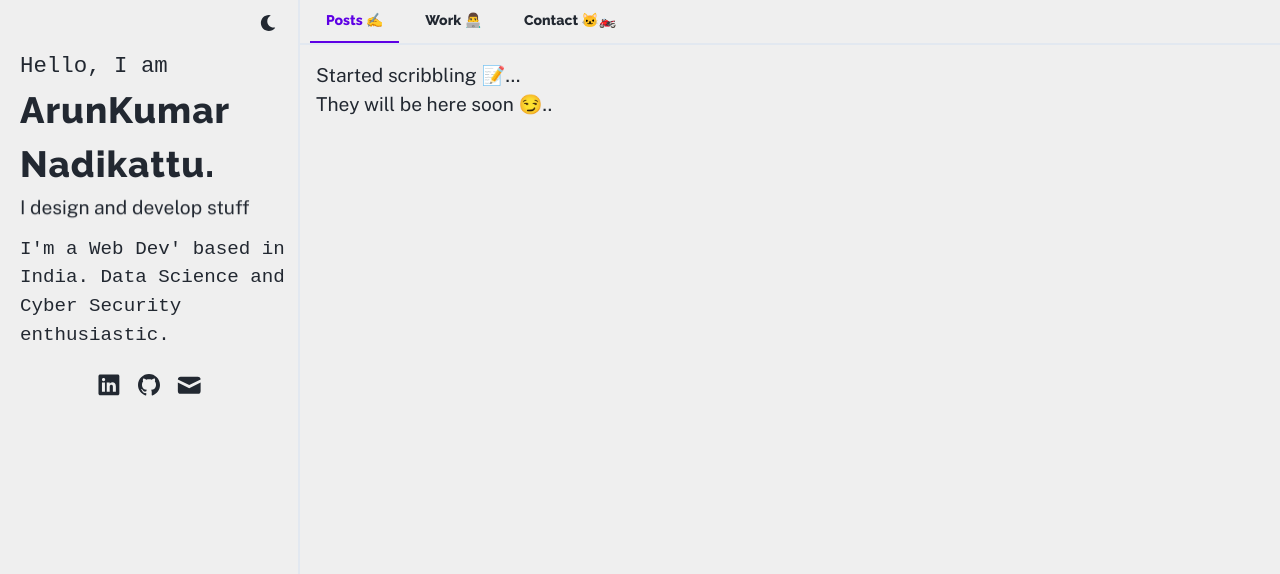
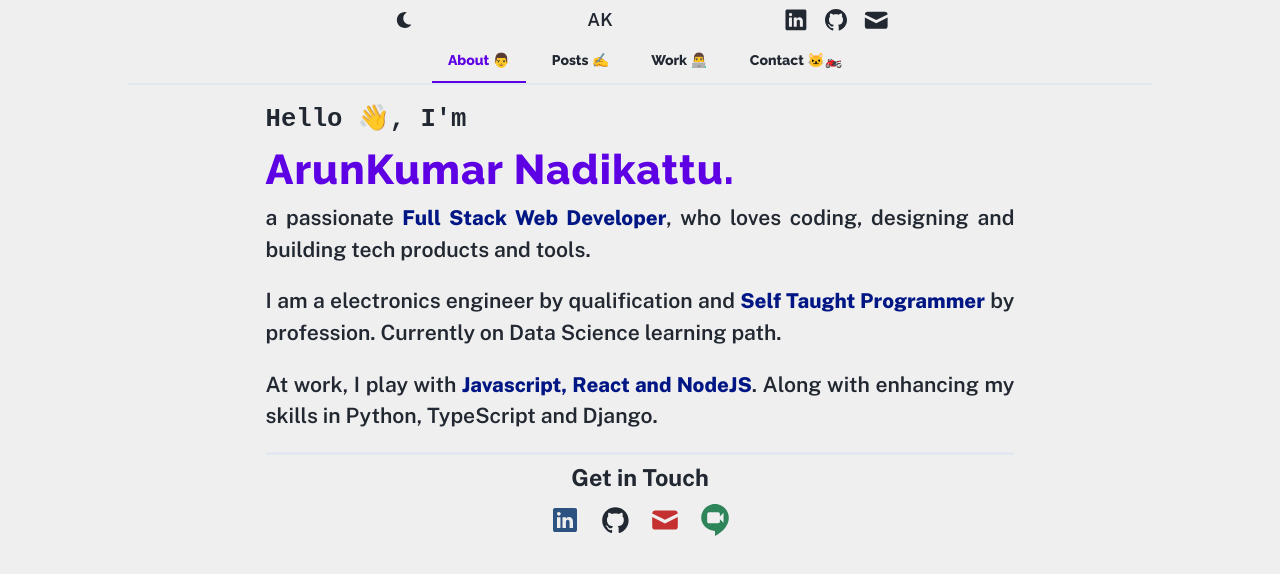
Before and after one commit to mastrero/mastrero, a Next.js app: page / in a window 1280 px wide. Shown: the top 574 px of the page. Built offline with nearby package versions, Linux system fonts and the light colour scheme.

Commit message:
ADD About

```diff
--- a/components/layouts/_main/_about/index.tsx
+++ /dev/null
@@ -1,121 +0,0 @@
-import * as React from 'react';
-import { Box, Flex, Icon, IconButton, useColorMode } from '@chakra-ui/react';
-import { motion, AnimatePresence } from 'framer-motion';
-// * ICON
-import { IoLogoLinkedin } from 'react-icons/io';
-import { HiMail } from 'react-icons/hi';
-import { GrGithub } from 'react-icons/gr';
-import { FaMoon, FaSun } from 'react-icons/fa';
-
-const About = (): JSX.Element => {
-  const { colorMode, toggleColorMode } = useColorMode();
-  return (
-    <Flex
-      as="header"
-      flexDir="column"
-      p={['5px 0 0 10px', '5px 10% 0 10%', '50px 0 0 20px']}
-      gridArea="1 / 1 / 2 / 2"
-      borderRightWidth={['none', null, '2px']}
-      borderBottomWidth={['2px', null, '0px']}
-      borderStyle="solid"
-      borderColor="inherit"
-      position="relative">
-      <IconButton
-        borderRadius="0"
-        variant="ghost"
-        right={['10px', '10%', '10px']}
-        top="3px"
-        aria-label="Theme Toggler"
-        position="absolute"
-        onClick={toggleColorMode}
-        icon={colorMode === 'light' ? <FaMoon /> : <FaSun />}
-      />
-      <Box as={motion.span} fontFamily="monospace" fontSize={['1.2rem', null, '1.4rem']}>
-        Hello, I am
-      </Box>
-      <Box
-        as={motion.h1}
-        fontSize={['1.66rem', null, '2.28rem']}
-        fontWeight="700"
-        letterSpacing="1px"
-        className="Font__Raleway">
-        ArunKumar Nadikattu.
-      </Box>
-      <AnimatePresence>
-        <Box
-          as={motion.h2}
-          animate={{ opacity: 1 }}
-          initial={{ opacity: 1 }}
-          fontSize={['1.2rem', null, '1.2rem']}
-          mb={['0px', null, '5px']}>
-          <SplitText text="I design and develop stuff" />
-        </Box>
-      </AnimatePresence>
-      <Box as="p" fontSize={['1rem', null, '1.2rem']} fontFamily="monospace">
-        I'm a Web Dev' based in India. Data Science and Cyber Security enthusiastic.
-      </Box>
-      <Flex ml={['-5px', null, '-20px']} mt={['0px', null, '15px']} justify="center">
-        <IconButton
-          as="a"
-          href="https://www.linkedin.com/in/arunkumar-nadikattu/"
-          rel="noreferrer"
-          target="_blank"
-          title="LinkedIn"
-          aria-label="LinkedIn"
-          borderRadius="0"
-          bg="none"
-          icon={<Icon w="1.74rem" h="1.74rem" as={IoLogoLinkedin} />}
-        />
-        <IconButton
-          as="a"
-          href="https://github.com/mastrero"
-          rel="noreferrer"
-          target="_blank"
-          title="GitHub"
-          aria-label="GitHub"
-          borderRadius="0"
-          bg="none"
-          icon={<Icon w="1.5rem" h="1.5rem" as={GrGithub} />}
-        />
-        <IconButton
-          as="a"
-          target="_blank"
-          href="mailto:arunaiekhil@gmail.com"
-          rel="noreferrer"
-          title="Email"
-          aria-label="Email"
-          borderRadius="0"
-          bg="none"
-          icon={<Icon w="1.78rem" h="1.78rem" as={HiMail} />}
-        />
-      </Flex>
-    </Flex>
-  );
-};
-
-export default About;
-
-export const SplitText = ({ text }: any) => {
-  const words = text.split(' ');
-  return words.map((word: React.Key, i: number) => (
-    <Box as="span" key={text + i} display="inline-block" overflow="hidden">
-      <Box
-        as={motion.span}
-        initial={{ y: '100%' }}
-        animate="visible"
-        variants={{
-          visible: (i: number) => ({
-            y: 0,
-            transition: {
-              delay: i * 0.25,
-            },
-          }),
-        }}
-        display="inline-block"
-        willChange="transform"
-        custom={i}>
-        {word + (i !== words.length - 1 ? '\u00A0' : '')}
-      </Box>
-    </Box>
-  ));
-};
--- a/components/layouts/_main/_content/index.tsx
+++ b/components/layouts/_main/_content/index.tsx
@@ -1,24 +1,31 @@
 import * as React from 'react';
-import { TabPanels, Tabs, TabPanel } from '@chakra-ui/react';
+import { TabPanels, Tabs, TabPanel, SlideFade } from '@chakra-ui/react';
 import Navbar from '../_navbar';
-
+import Header from '../_header';
 interface IContent {
   [name: string]: JSX.Element | Element | React.FC | any;
 }
 
-const Content = ({ content }: IContent): JSX.Element => (
-  <Tabs id="navigation" as="main" gridArea={['2 / 1 / 3 / 2', null, '1 / 2 / 2 / 3']} isLazy>
+const Content = ({ content }: IContent): JSX.Element => {
+  return (
+    <Tabs isLazy align="center">
+      <Header />
       <Navbar tabs={Object.keys(content).map(k => k)} />
-    <TabPanels>
+      <TabPanels as="main">
         {Object.values(content).map(
-        (Tab: any, i: any): JSX.Element => (
+          (Tab: any, i: any): JSX.Element => {
+            return (
               <TabPanel key={Tab.name + i} as="section" p={['0.5rem', null, '1rem']}>
+                <SlideFade in={true}>
                   <Tab />
+                </SlideFade>
               </TabPanel>
-        )
+            );
+          }
         )}
       </TabPanels>
     </Tabs>
   );
+};
 
 export default Content;
--- /dev/null
+++ b/components/layouts/_main/_header/index.tsx
@@ -0,0 +1,64 @@
+import React from 'react';
+import { Flex, IconButton, Icon, Box, useColorMode, Text } from '@chakra-ui/react';
+import { IoLogoLinkedin } from 'react-icons/io';
+import { HiMail } from 'react-icons/hi';
+import { GrGithub } from 'react-icons/gr';
+import { FaMoon, FaSun } from 'react-icons/fa';
+
+const Header = (): JSX.Element => {
+  const { colorMode, toggleColorMode } = useColorMode();
+
+  return (
+    <Box w={['100%', '80%', '40%']} mx="auto" as="header">
+      <Flex justify="space-between" alignItems="center">
+        <IconButton
+          borderRadius="0"
+          variant="ghost"
+          aria-label="Theme Toggler"
+          onClick={toggleColorMode}
+          icon={colorMode === 'light' ? <FaMoon /> : <FaSun />}
+        />
+        <Text as="span" fontSize="1.12rem" fontWeight="600">
+          AK
+        </Text>
+        <Box>
+          <IconButton
+            as="a"
+            href="https://www.linkedin.com/in/arunkumar-nadikattu/"
+            rel="noreferrer"
+            target="_blank"
+            title="LinkedIn"
+            aria-label="LinkedIn"
+            borderRadius="0"
+            bg="none"
+            icon={<Icon w="1.74rem" h="1.74rem" as={IoLogoLinkedin} />}
+          />
+          <IconButton
+            as="a"
+            href="https://github.com/mastrero"
+            rel="noreferrer"
+            target="_blank"
+            title="GitHub"
+            aria-label="GitHub"
+            borderRadius="0"
+            bg="none"
+            icon={<Icon w="1.5rem" h="1.5rem" as={GrGithub} />}
+          />
+          <IconButton
+            as="a"
+            target="_blank"
+            href="mailto:arunaiekhil@gmail.com"
+            rel="noreferrer"
+            title="Email"
+            aria-label="Email"
+            borderRadius="0"
+            bg="none"
+            icon={<Icon w="1.78rem" h="1.78rem" as={HiMail} />}
+          />
+        </Box>
+      </Flex>
+    </Box>
+  );
+};
+
+export default Header;
--- a/components/layouts/_main/_navbar/index.tsx
+++ b/components/layouts/_main/_navbar/index.tsx
@@ -7,8 +7,9 @@ interface INavbar {
 
 const Navbar = ({ tabs = [] }: INavbar): JSX.Element => (
   <TabList
+    id="navigation"
     as="nav"
-    w={['100vw', null, '100%']}
+    w={['100vw', null, '80%']}
     h="45px"
     overflowY="hidden"
     overflowX="auto"
@@ -16,7 +17,14 @@ const Navbar = ({ tabs = [] }: INavbar): JSX.Element => (
     position="sticky"
     top="0"
     zIndex="100">
-    <Flex w="100%" className="custom-scroll" justify="flex-start" alignItems="baseline" overflowY="auto" h="100%">
+    <Flex
+      w="100%"
+      className="custom-scroll"
+      justify={['flex-start', 'center']}
+      alignItems="baseline"
+      overflowY="auto"
+      bg="var(--bg)"
+      h="100%">
       {tabs.map(
         (tab: string, i: number): JSX.Element => (
           <Button key={tab + i} id={tab} as={Tab} variant="nav-tab" className="Font__Raleway" ml="10px">
--- a/components/layouts/_main/index.tsx
+++ b/components/layouts/_main/index.tsx
@@ -1,26 +1,17 @@
 import * as React from 'react';
-import { Grid } from '@chakra-ui/react';
-import About from './_about';
+import { Box } from '@chakra-ui/react';
 import Content from './_content';
 
-import { Posts, Work, Contact } from '../../tabs';
+import { About as A, Posts, Work, Contact } from '../../tabs';
 
 const MainLayout = (): JSX.Element => {
   const tab_content = {
+    'About 👨': A,
     'Posts ✍': Posts,
     'Work 👨‍💻': Work,
     'Contact 🐱‍🏍': Contact,
   };
-  return (
-    <Grid
-      templateColumns={['1fr', null, '300px 1fr']}
-      templateRows={['auto 1fr', null, '1fr']}
-      h="100vh"
-      mx="auto">
-      <About />
-      <Content content={{ ...tab_content }} />
-    </Grid>
-  );
+  return <Content content={{ ...tab_content }} />;
 };
 
 export default MainLayout;
--- /dev/null
+++ b/components/tabs/_about/_getInTouch.tsx
@@ -0,0 +1,66 @@
+import React, { memo } from 'react';
+import { Text, Box, Icon, IconButton, Center } from '@chakra-ui/react';
+import { IoLogoLinkedin } from 'react-icons/io';
+import { HiMail } from 'react-icons/hi';
+import { GrGithub } from 'react-icons/gr';
+import { SiGooglehangoutsmeet } from 'react-icons/si';
+
+const GetInTouch = memo(() => (
+  <Center flexDir="column" borderTop="3px solid var(--border-color)">
+    <Text my="5px" fontSize="1.46rem" fontWeight="700">
+      Get in Touch
+    </Text>
+    <Box>
+      <IconButton
+        mx="5px"
+        as="a"
+        href="https://www.linkedin.com/in/arunkumar-nadikattu/"
+        rel="noreferrer"
+        target="_blank"
+        title="LinkedIn - Let's connect"
+        aria-label="LinkedIn"
+        borderRadius="0"
+        bg="none"
+        icon={<Icon w="2rem" h="2rem" color="blue.700" as={IoLogoLinkedin} />}
+      />
+      <IconButton
+        mx="5px"
+        as="a"
+        href="https://github.com/mastrero"
+        rel="noreferrer"
+        target="_blank"
+        aria-label="GitHub"
+        title="Github Profile"
+        borderRadius="0"
+        bg="none"
+        icon={<Icon w="1.8rem" h="1.8rem" color="black.900" as={GrGithub} />}
+      />
+      <IconButton
+        mx="5px"
+        as="a"
+        target="_blank"
+        href="mailto:arunaiekhil@gmail.com"
+        rel="noreferrer"
+        title="Email Me"
+        aria-label="Email"
+        borderRadius="0"
+        bg="none"
+        icon={<Icon w="2rem" h="2rem" color="red.600" as={HiMail} />}
+      />
+      <IconButton
+        mx="5px"
+        as="a"
+        target="_blank"
+        href="https://calendly.com/arunkumar_nadikattu/lets-catch-up"
+        rel="noreferrer"
+        aria-label="Google Meet - Calendly"
+        title="Google Meet - Calendly"
+        borderRadius="0"
+        bg="none"
+        icon={<Icon w="2rem" h="2rem" color="green.600" as={SiGooglehangoutsmeet} />}
+      />
+    </Box>
+  </Center>
+));
+
+export default GetInTouch;
--- /dev/null
+++ b/components/tabs/_about/_highlight.tsx
@@ -0,0 +1,10 @@
+import React, { memo } from 'react';
+import { Text } from '@chakra-ui/react';
+
+const Highlight = memo(({ children }: { children: String }) => (
+  <Text as="span" color="var(--hightlight)" fontSize="1.28rem" fontWeight="800">
+    {children}
+  </Text>
+));
+
+export default Highlight;
--- /dev/null
+++ b/components/tabs/_about/index.tsx
@@ -0,0 +1,43 @@
+import * as React from 'react';
+import { Box, Text } from '@chakra-ui/react';
+import Highlight from './_highlight';
+import GetInTouch from './_getInTouch';
+
+const About = (): JSX.Element => {
+  return (
+    <Box w={['100%', '80%', '60%']} textAlign="left">
+      <Text as="span" fontFamily="monospace" fontWeight="600" fontSize={['1.28rem', null, '1.6rem']}>
+        Hello 👋, I'm
+      </Text>
+      <Text
+        as="h1"
+        fontSize={['1.82rem', '2.12rem', '2.6rem']}
+        fontWeight="700"
+        color="var(--focus-font)"
+        letterSpacing="1px"
+        className="Font__Raleway">
+        ArunKumar Nadikattu.
+      </Text>
+      <Text
+        fontSize={['1.18rem', '1.32rem']}
+        mb="20px"
+        fontWeight="600"
+        textAlign={['left', null, 'justify']}
+        as="h2">
+        a passionate <Highlight>Full Stack Web Developer</Highlight>, who loves coding, designing and building tech
+        products and tools.
+      </Text>
+      <Text fontSize={['1.18rem', '1.32rem']} mb="20px" fontWeight="600" textAlign={['left', null, 'justify']}>
+        I am a electronics engineer by qualification and <Highlight>Self Taught Programmer</Highlight> by
+        profession. Currently on Data Science learning path.
+      </Text>
+      <Text fontSize={['1.18rem', '1.32rem']} mb="20px" fontWeight="600" textAlign={['left', null, 'justify']}>
+        At work, I play with <Highlight>Javascript, React and NodeJS</Highlight>. Along with enhancing my skills in
+        Python, TypeScript and Django.
+      </Text>
+      <GetInTouch />
+    </Box>
+  );
+};
+
+export default About;
--- a/components/tabs/_contact/index.tsx
+++ b/components/tabs/_contact/index.tsx
@@ -45,7 +45,7 @@ const Contact = (): JSX.Element => {
   };
 
   return (
-    <Flex flexDir="column" justify="center" maxW={['100%', '88%', '500px']} mx={['auto', null, '10%']}>
+    <Flex flexDir="column" justify="center" maxW={['100%', '80%', '500px']} mx={['auto', null, '10%']}>
       <Box as="form" onSubmit={reachMeHandler}>
         <Input
           name="name"
--- a/components/tabs/index.ts
+++ b/components/tabs/index.ts
@@ -1,3 +1,4 @@
+export { default as About } from './_about';
 export { default as Posts } from './_posts';
 export { default as Work } from './_work';
 export { default as Contact } from './_contact';
--- a/theme/colors.ts
+++ b/theme/colors.ts
@@ -1,6 +1,6 @@
 export const colors = {
   white: '#ffffff',
   dark: '#222831',
-  primary: '#c8a1ff',
+  primary: '#b27bff',
   secondary: '#5e00e4',
 };
--- a/theme/styles.ts
+++ b/theme/styles.ts
@@ -12,6 +12,7 @@ export const styles = {
       '--scrollbar-bg': colorMode === 'light' ? '#eff1f5' : '#2b333b',
       '--scrollbar-tb': colorMode === 'light' ? '#5a6072' : '#9ca8b4',
       '--focusable': colorMode === 'light' ? '#203ed499' : '#4299e199',
+      '--hightlight': colorMode === 'light' ? '#001684' : '#99a1ff',
       '--btn-bg': colorMode === 'light' ? colors['secondary'] : colors['primary'],
     },
     body: {
```
Lines whose indentation alone changed are shown as unchanged.
